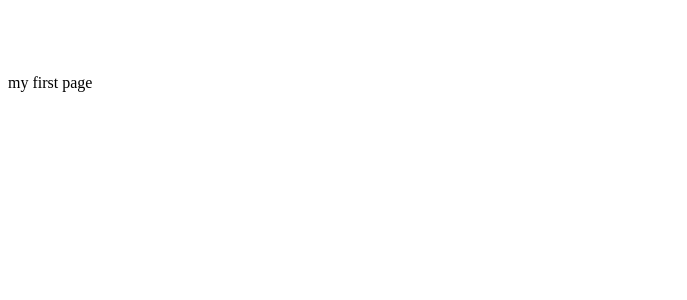
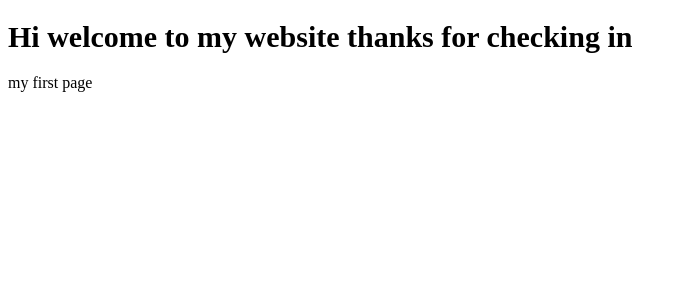
Before and after one commit to kafeelkazeem/StudentMS_frontEnd, a React (Create React App) app: page / in a window 1280 px wide. Shown: the top 300 px of the page, without its empty margins (0-687 px from the left). Built offline with nearby package versions, Linux system fonts and the light colour scheme.

Commit message:
made changes

```diff
--- a/src/firstPage.jsx
+++ b/src/firstPage.jsx
@@ -2,7 +2,7 @@ import React from 'react'
 
 const FirstPage = () => {
     const style = {
-        color: '#fff',
+        color: '#000',
         fontSize: '30px'
     }
   return (
```
